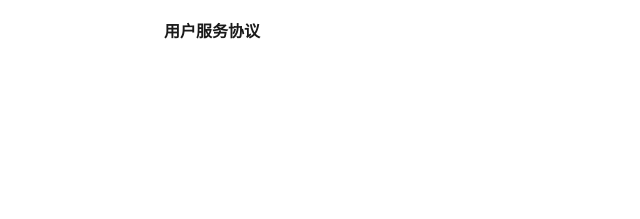
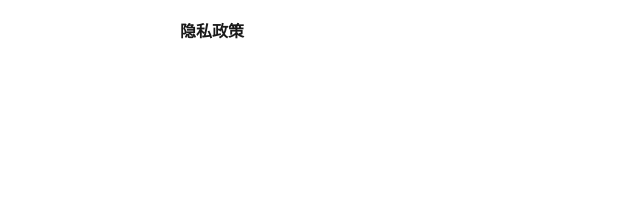
Before and after one commit to PGWireless/flowo-webpage, a plain HTML site: page privacy.html in a window 1280 px wide. Shown: the top 219 px of the page, 428-1068 px from the left. Drawn offline with Linux system fonts and the light colour scheme.

Commit message:
隐私政策

```diff
--- a/privacy.html
+++ b/privacy.html
@@ -1 +1 @@
-<!doctype html> <html lang=en> <head> <meta charset=UTF-8> <meta http-equiv=X-UA-Compatible content="IE=edge"> <meta name=viewport content="width=device-width,initial-scale=1,maximum-scale=1,user-scalable=no"> <title>隐私政策</title> <link href="css/privacy.css" rel="stylesheet"></head> <body> <div class=cover> <div class=title>用户服务协议</div> <div class=content-lists-box> </div> </div> <script type="text/javascript" src="js/privacy.js"></script></body> </html>
+<!doctype html> <html lang=en> <head> <meta charset=UTF-8> <meta http-equiv=X-UA-Compatible content="IE=edge"> <meta name=viewport content="width=device-width,initial-scale=1,maximum-scale=1,user-scalable=no"> <title>隐私政策</title> <link href="css/privacy.css" rel="stylesheet"></head> <body> <div class=cover> <div class=title>隐私政策</div> <div class=content-lists-box> </div> </div> <script type="text/javascript" src="js/privacy.js"></script></body> </html>
```
Also changed, not shown: vip.html (+1 -1 lines).
